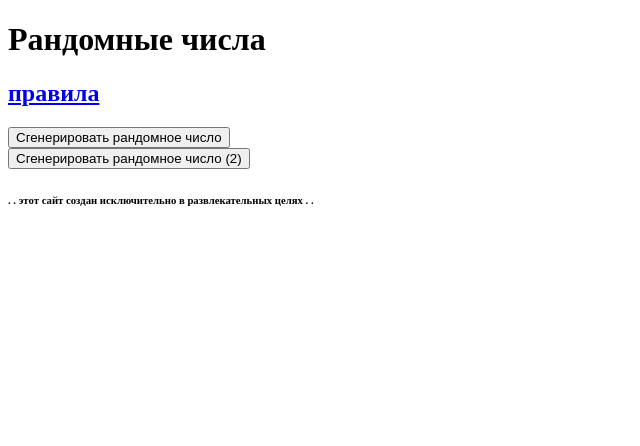
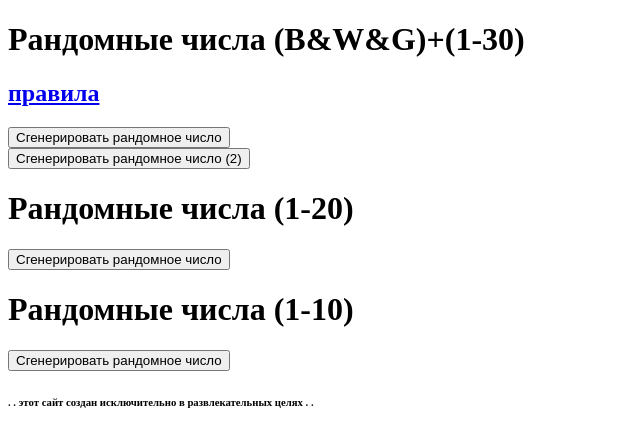
Before and after one commit to obosranic/Danik337.github.io, a plain HTML site: page index.html in a window 1280 px wide. Shown: the whole page, without its empty margins (0-640 px from the left). Drawn offline with Linux system fonts and the light colour scheme.

Commit message:
Update index.html

```diff
--- a/index.html
+++ b/index.html
@@ -7,7 +7,7 @@
   <title>Сигма сайт</title>
 </head>
 <body>
-<h1>Рандомные числа</h1>
+<h1>Рандомные числа (B&W&G)+(1-30)</h1>
 <h2><a href="https://docs.google.com/document/d/10eJ0PdbmUwdX5x76ROHM0PMp-JI6_TzPot-q0u9sE7E/edit?usp=sharing">правила</a></h2>
   <button onclick="generateRandomNumber()">Сгенерировать рандомное число</button>
   <div id="randomNumber"></div>
@@ -30,6 +30,29 @@
         randomNumberElement.textContent = 'Рандомное число (2) - ' + randomNumber;
       }
       </script>
+<h1>Рандомные числа (1-20)</h1>
+<button onclick="generateRandomNumber4()">Сгенерировать рандомное число</button>
+  <div id="randomNumber4"></div>
+<script>
+  function generateRandomNumber4() {
+    var randomNumber = Math.floor(Math.random() * 20) + 1;
+    var randomNumberElement = document.getElementById('randomNumber4');
+    randomNumberElement.textContent = 'Рандомное число - ' + randomNumber;
+  }
+
+</script>
+
+<h1>Рандомные числа (1-10)</h1>
+<button onclick="generateRandomNumber3()">Сгенерировать рандомное число</button>
+  <div id="randomNumber3"></div>
+<script>
+  function generateRandomNumber3() {
+    var randomNumber = Math.floor(Math.random() * 10) + 1;
+    var randomNumberElement = document.getElementById('randomNumber3');
+    randomNumberElement.textContent = 'Рандомное число - ' + randomNumber;
+  }
+
+</script>
 <h6>
      .
      .
```
